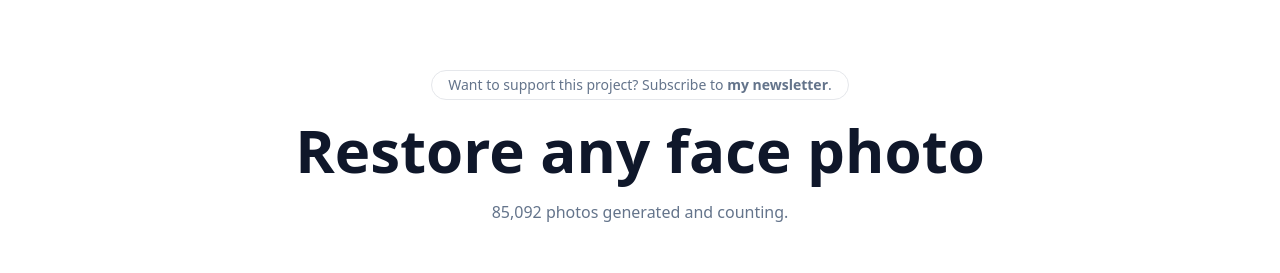
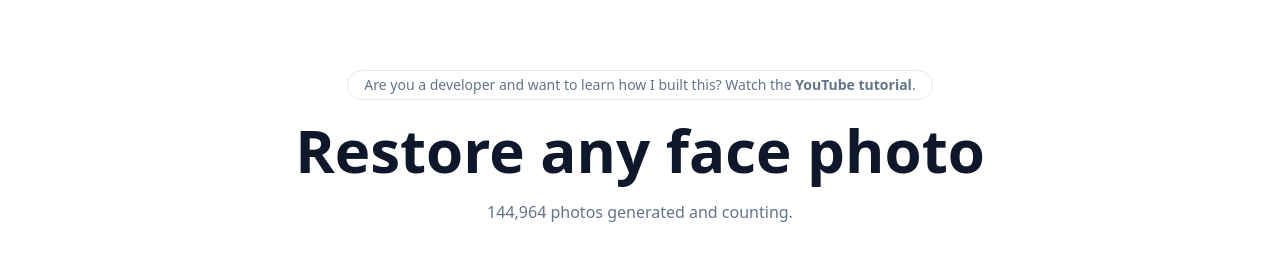
Before and after one commit to gahanmakwana/AI-based-SaaS-App, a Next.js app: page /restore in a window 1280 px wide. Shown: the part 232-505 px from the top of the page. Built offline with nearby package versions, Linux system fonts and the light colour scheme; no server answers; what uploader would draw is missing.

Commit message:
updated numbers

```diff
--- a/components/Testimonials.tsx
+++ b/components/Testimonials.tsx
@@ -82,7 +82,7 @@ export function Testimonials() {
             Loved by many worldwide.
           </h1>
           <p className="mx-auto mt-6 max-w-xl text-lg text-slate-700 leading-7">
-            See what our 55,000+ users are saying about the product.
+            See what our 80,000+ users are saying about the product.
           </p>
         </div>
         <ul
--- a/pages/index.tsx
+++ b/pages/index.tsx
@@ -22,7 +22,7 @@ const Home: NextPage = () => {
           rel="noreferrer"
           className="border rounded-2xl py-1 px-4 text-slate-500 text-sm mb-5 hover:scale-105 transition duration-300 ease-in-out"
         >
-          Used by over <span className="font-semibold">55,000</span> happy
+          Used by over <span className="font-semibold">80,000</span> happy
           customers
         </a>
         <h1 className="mx-auto max-w-4xl font-display text-5xl font-bold tracking-normal text-slate-900 sm:text-7xl">
--- a/pages/restore.tsx
+++ b/pages/restore.tsx
@@ -83,21 +83,21 @@ const Home: NextPage = () => {
       <Header />
       <main className="flex flex-1 w-full flex-col items-center justify-center text-center px-4 mt-4 sm:mb-0 mb-8">
         <a
-          href="https://nutlope.substack.com"
+          href="https://youtu.be/JcE-1xzQTE0"
           target="_blank"
           rel="noreferrer"
           className="border rounded-2xl py-1 px-4 text-slate-500 text-sm mb-5 hover:scale-105 transition duration-300 ease-in-out"
         >
-          Want to support this project? Subscribe to{" "}
-          <span className="font-semibold">my newsletter</span>.
+          Are you a developer and want to learn how I built this? Watch the{" "}
+          <span className="font-bold">YouTube tutorial</span>.
         </a>
         <h1 className="mx-auto max-w-4xl font-display text-4xl font-bold tracking-normal text-slate-900 sm:text-6xl mb-5">
           Restore any face photo
         </h1>
         <p className="text-slate-500">
           {" "}
-          {/* Obtained this number from Vercel: based on how many serverless invocations happened. Can automate later */}
-          <CountUp start={30000} end={85092} duration={2} separator="," />{" "}
+          {/* Obtained this number from Vercel: based on how many serverless invocations happened. */}
+          <CountUp start={50000} end={144964} duration={2} separator="," />{" "}
           photos generated and counting.
         </p>
         <ResizablePanel>
```
